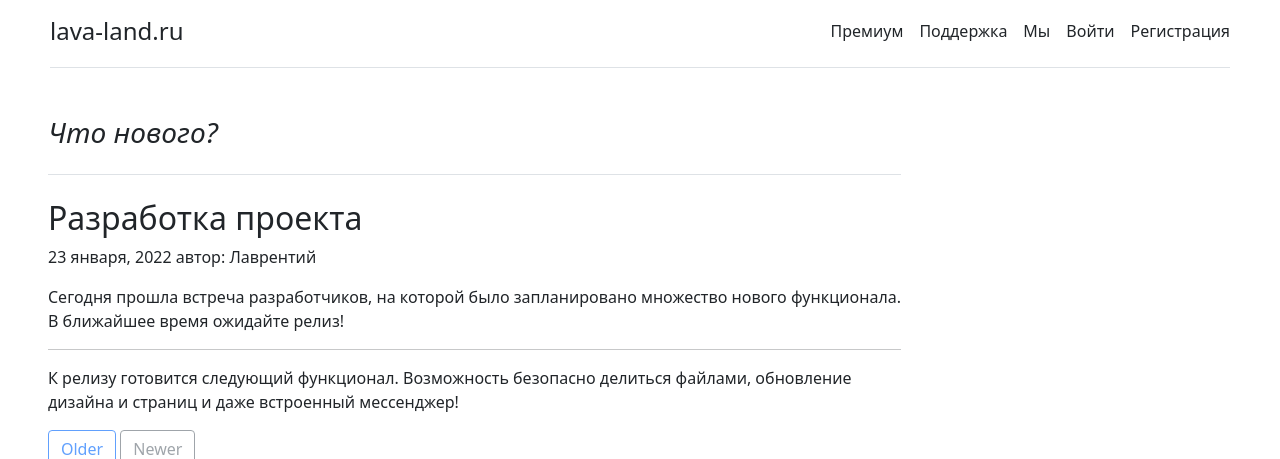
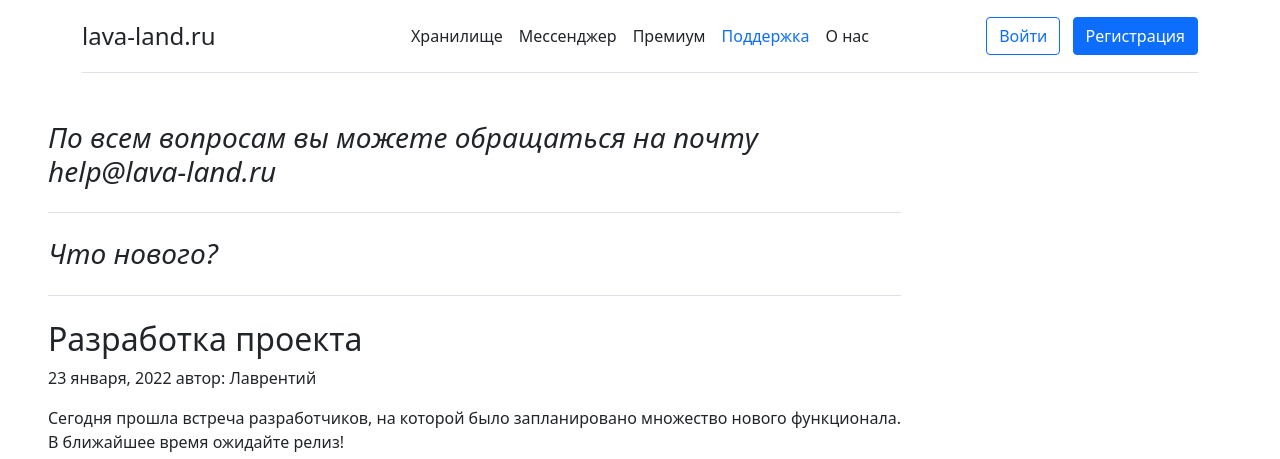
Before and after one commit to prostoLavr/Yandex.Lyceum.Cloud, a Flask app: page /support in a window 1280 px wide. Shown: the top 459 px of the page. Run offline with Flask 2, Linux system fonts and the light colour scheme.

Commit message:
Remake pages

```diff
--- a/app/data/db_manager.py
+++ b/app/data/db_manager.py
@@ -15,8 +15,12 @@ import uuid
 import datetime
 
 
-def my_render_template(*args, **kwargs):
-    return render_template(*args, **kwargs, login=current_user.is_authenticated)
+def my_render_template(active='', *args, **kwargs):
+    pages = ['cloud', 'messanger', 'premium', 'support', 'about']
+    is_active_pages = [False] * len(pages)
+    if active in pages:
+        is_active_pages[pages.index(active)] = True
+    return render_template(*args, **kwargs, login=current_user.is_authenticated, pages=is_active_pages)
 
 
 def get_friends_for_user(user):
--- a/app/smart_views.py
+++ b/app/smart_views.py
@@ -3,7 +3,7 @@ from .data import db_manager
 from .data.db_manager import my_render_template
 
 from flask_login import login_required, login_user, current_user, logout_user
-from flask import render_template, request, redirect
+from flask import request, redirect
 
 
 @app.route('/logout/')
@@ -13,27 +13,27 @@ def logout():
     return redirect('/')
 
 
-@app.route('/account')
-def account():
+@app.route('/cloud')
+def cloud():
     if not current_user.is_authenticated:
         return redirect('/')
     files = db_manager.get_files_for(current_user)
-    return my_render_template('/account.html', files=files)
+    return my_render_template('cloud', '/cloud.html', files=files)
 
 
 @app.route('/load', methods=['GET', 'POST'])
 def load():
     if request.method == 'POST':
         db_manager.save_file(request)
-        return redirect('/account')
-    return my_render_template('load.html')
+        return redirect('/cloud')
+    return my_render_template('cloud', 'load.html')
 
 
 @app.route('/remove/<string:file_id>')
 @login_required
 def remove(file_id):
     db_manager.remove_file(current_user, file_id)
-    return redirect('/account')
+    return redirect('/cloud')
 
 
 @app.route('/download/<string:file_id>')
@@ -48,32 +48,32 @@ def download(file_id):
 @app.route('/register', methods=['POST', 'GET'])
 def register():
     if current_user.is_authenticated:
-        return redirect('/account')
+        return redirect('/cloud')
     if request.method == 'POST':
         error_message = db_manager.add_new_user(request.form)
         if error_message:
-            return render_template('register.html', message=error_message)
+            return my_render_template('', 'register.html', message=error_message)
         else:
-            return my_render_template('success_register.html')
+            return my_render_template('', 'success_register.html')
     else:
-        return render_template('register.html')
+        return my_render_template('', 'register.html')
 
 
 @app.route('/login', methods=['POST', 'GET'])
 def login():
     message = ''
     if current_user.is_authenticated:
-        return redirect('/account')
+        return redirect('/cloud')
     if request.method == 'POST':
         username = request.form.get('Login')
         password = request.form.get('Password')
         user = db_manager.login_user(username, password)
         if user is not None:
             login_user(user)
-            return redirect('/account')
+            return redirect('/cloud')
         else:
             message = 'Неверный логин или пароль'
-    return render_template('login.html', message=message)
+    return my_render_template('', 'login.html', message=message)
 
 
 @app.route('/messenger')
@@ -81,7 +81,7 @@ def messenger():
     if current_user.is_anonymous:
         return redirect('/')
     user_friends = db_manager.get_friends_for_user(current_user.id)
-    return my_render_template('messenger.html', users=user_friends)
+    return my_render_template('messanger', 'messenger.html', users=user_friends)
 
 
 @app.route('/messenger/<user_id>', methods=['POST', 'GET'])
@@ -92,11 +92,11 @@ def chat(user_id):
         db_manager.add_message(message, user_id, current_user.id)
     messages = db_manager.get_messages_for_users(current_user.id, user_id)
     user_friend = db_manager.load_user(user_id)
-    return my_render_template('chat.html', messages=messages, friend=user_friend)
+    return my_render_template('messanger', 'chat.html', messages=messages, friend=user_friend)
 
 
 @app.route('/')
 def index():
     if current_user.is_authenticated:
-        return redirect('/account')
-    return render_template('index.html')
+        return redirect('/cloud')
+    return my_render_template('', 'index.html')
--- a/app/static/css/main.css
+++ /dev/null
@@ -1,5 +0,0 @@
-.my_header {
-    margin-top: 11px;
-    margin-left: 50px;
-    margin-right: 50px;
-}
--- a/app/templates/base.html
+++ b/app/templates/base.html
@@ -7,25 +7,50 @@
         <title>{% block title %}{% endblock %}</title>
     </head>
     <body>
-        <div class="my_header d-flex flex-column flex-md-row align-items-center pb-3 mb-4 border-bottom">
-          <a href="/" class="d-flex align-items-center text-dark text-decoration-none">
-            <span class="fs-4">lava-land.ru</span>
-          </a>
-
-          <nav class="d-inline-flex mt-2 mt-md-0 ms-md-auto">
-            <a class="me-3 py-2 text-dark text-decoration-none" href="/premium">Премиум</a>
-            <a class="me-3 py-2 text-dark text-decoration-none" href="/support">Поддержка</a>
-            <a class="me-3 py-2 text-dark text-decoration-none" href="/about">Мы</a>
-            {% if login %}
-              <a class="me-3 py-2 text-dark text-decoration-none" href="/account">Хранилище</a>
-              <a class="me-3 py-2 text-dark text-decoration-none" href="/messenger">Меседжер</a>
-              <a class="py-2 text-dark text-decoration-none" href="/logout">Выйти</a>
-            {% else %}
-              <a class="me-3 py-2 text-dark text-decoration-none" href="/login">Войти</a>
-              <a class="py-2 text-dark text-decoration-none" href="/register">Регистрация</a>
-            {% endif %}
-
-          </nav>
+        <div class="container">
+            <header class="my-header d-flex flex-wrap align-items-center justify-content-center justify-content-md-between py-3 mb-4 border-bottom">
+              <a href="/" class="d-flex align-items-center col-md-3 mb-2 mb-md-0 text-dark text-decoration-none">
+                <span class="fs-4">lava-land.ru</span>
+              </a>
+              <ul class="nav col-12 col-md-auto mb-2 justify-content-center mb-md-0">
+                {% if pages[0] %}
+                  <li><a href="/cloud" class="nav-link px-2 if">Хранилище</a></li>
+                {% else %}
+                  <li><a href="/cloud" class="nav-link px-2 if link-dark">Хранилище</a></li>
+                {% endif %}
+                {% if pages[1] %}
+                  <li><a href="/messenger" class="nav-link px-2">Мессенджер</a></li>
+                {% else %}
+                  <li><a href="/messenger" class="nav-link px-2 link-dark">Мессенджер</a></li>
+                {% endif %}
+                {% if pages[2] %}
+                  <li><a href="/premium" class="nav-link px-2">Премиум</a></li>
+                {% else %}
+                  <li><a href="/premium" class="nav-link px-2 link-dark">Премиум</a></li>
+                {% endif %}
+                {% if pages[3] %}
+                  <li><a href="/support" class="nav-link px-2">Поддержка</a></li>
+                {% else %}
+                  <li><a href="/support" class="nav-link px-2 link-dark">Поддержка</a></li>
+                {% endif %}
+                {% if pages[4] %}
+                  <li><a href="/about" class="nav-link px-2">О нас</a></li>
+                {% else %}
+                  <li><a href="/about" class="nav-link px-2 link-dark">О нас</a></li>
+                {% endif %}
+              </ul>
+              {% if login %}
+                <div class="col-md-3 text-end">
+                  <a href="/account"><button type="button" class="btn btn-primary  me-2">Аккаунт</button></a>
+                  <a href="/logout"><button type="button" class="btn btn-outline-primary ">Выйти</button></a>
+                </div>
+              {% else %}
+              <div class="col-md-3 text-end">
+                <a href="/login"><button type="button" class="btn btn-outline-primary me-2">Войти</button></a>
+                <a href="/register"><button type="button" class="btn btn-primary">Регистрация</button></a>
+              </div>
+              {% endif %}
+            </header>
         </div>
         {% block body %}{% endblock %}
     </body>
--- a/app/templates/support.html
+++ b/app/templates/support.html
@@ -5,9 +5,11 @@
 {% block body %}
 <div class="m-5 col-md-8">
       <h3 class="pb-4 mb-4 fst-italic border-bottom">
+        По всем вопросам вы можете обращаться на почту help@lava-land.ru
+      </h3>
+      <h3 class="pb-4 mb-4 fst-italic border-bottom">
         Что нового?
       </h3>
-
       <article class="blog-post">
         <h2 class="blog-post-title">Разработка проекта</h2>
         <p class="blog-post-meta">23 января, 2022 автор: Лаврентий</p>
--- a/app/views.py
+++ b/app/views.py
@@ -6,17 +6,17 @@ from flask import render_template
 
 @app.route('/premium')
 def premium():
-    return my_render_template('premium.html')
+    return my_render_template('premium', 'premium.html')
 
 
 @app.route('/about')
 def about():
-    return my_render_template('about.html')
+    return my_render_template('about', 'about.html')
 
 
 @app.route('/politic')
 def politic():
-    return my_render_template('politic.html')
+    return my_render_template('', 'politic.html')
 
 
 @app.route('/yandex_baf6d04d550034ad.html')
@@ -26,4 +26,4 @@ def yandex_check():
 
 @app.route('/support')
 def support():
-    return my_render_template('support.html')
+    return my_render_template('support', 'support.html')
```
Also changed, not shown: app/templates/cloud.html (renamed from app/templates/account.html).
